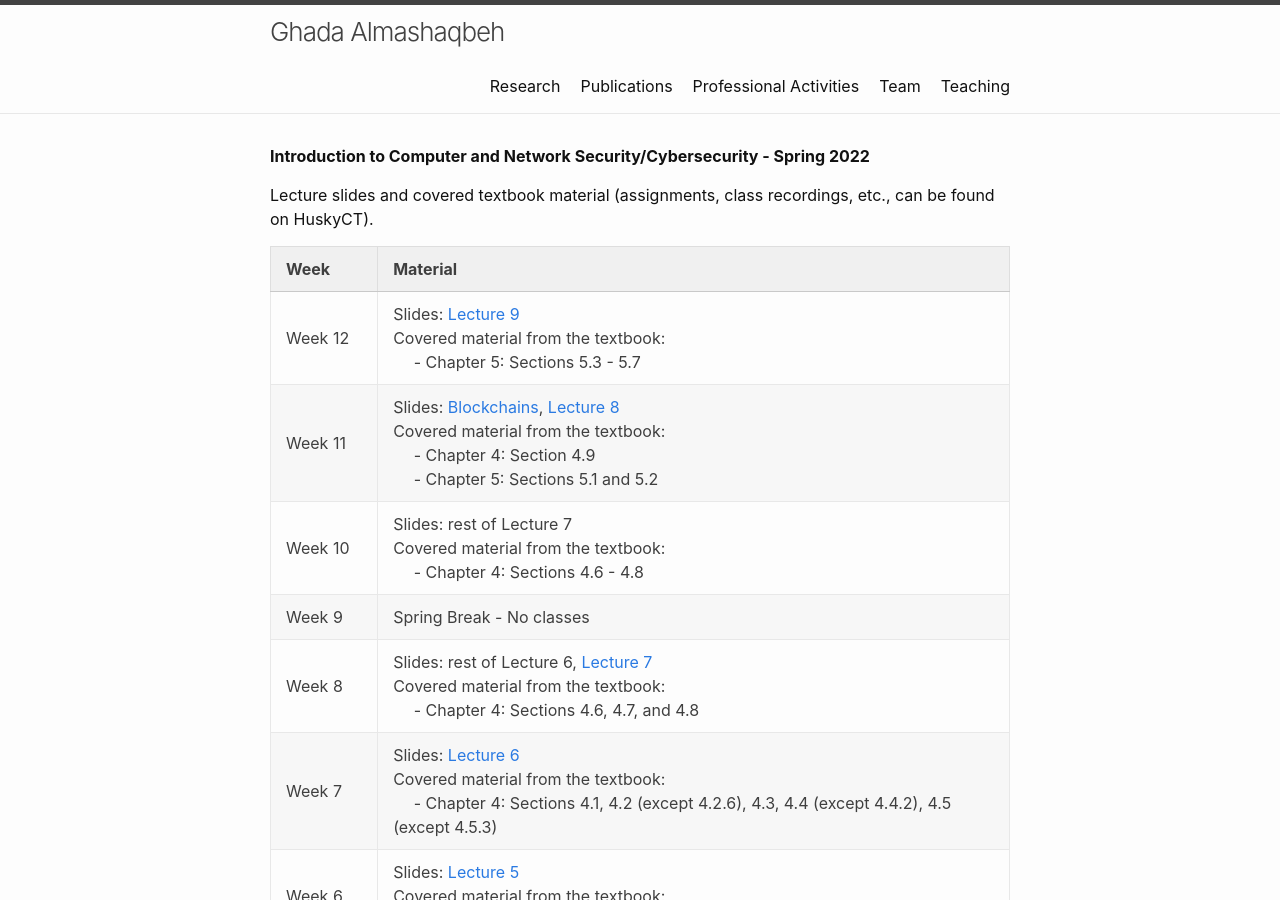
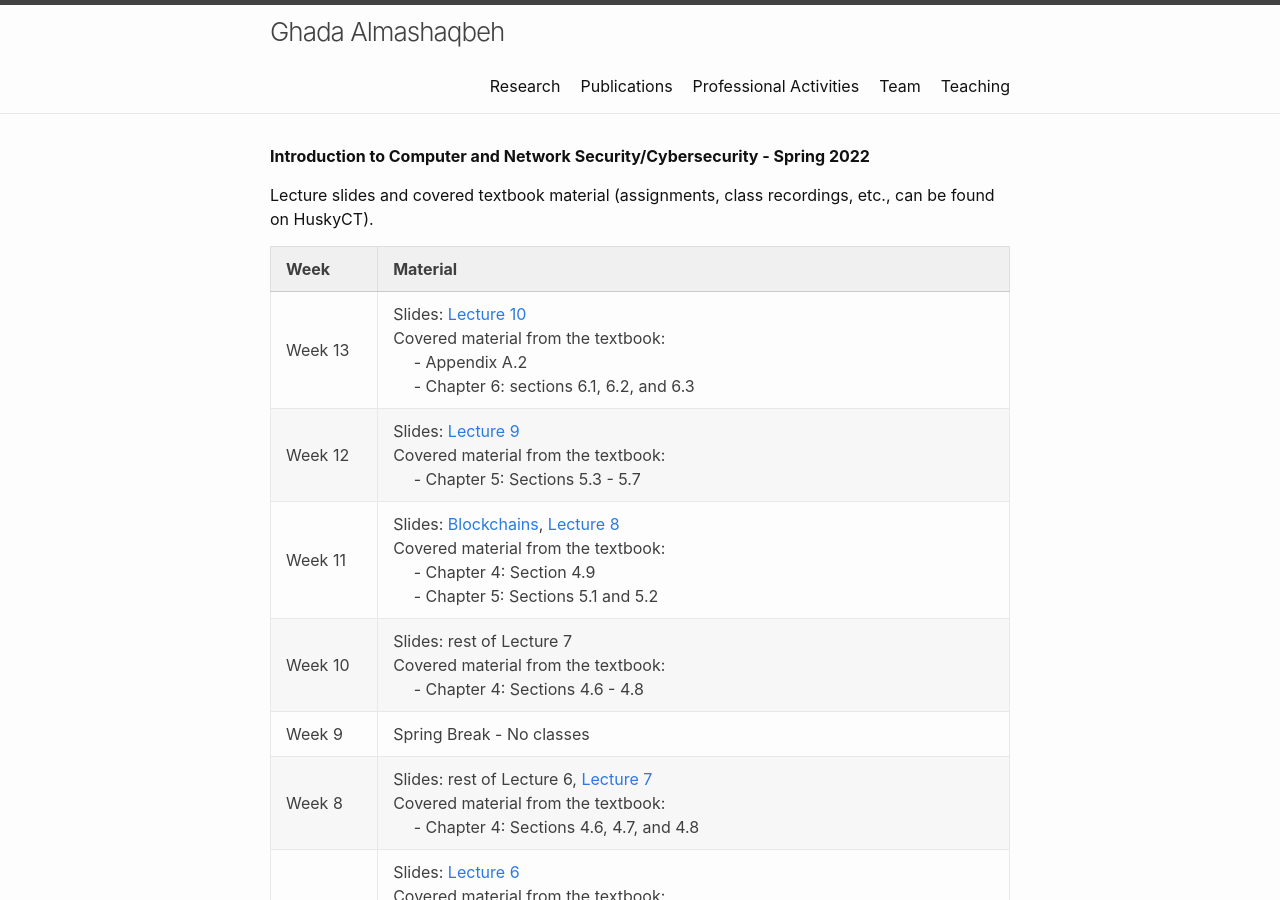
Before and after one commit to GhadaAlmashaqbeh/GhadaAlmashaqbeh.github.io, a Jekyll site: the page built from courses/cse3400-s2022/index.md, in a window 1280 px wide and 900 px high. Built offline with Jekyll 4.4.1, drawn with Linux system fonts in a browser that asks for light colours.

Commit message:
add lec 10

```diff
--- a/courses/cse3400-s2022/index.md
+++ b/courses/cse3400-s2022/index.md
@@ -8,6 +8,7 @@ Lecture slides and covered textbook material (assignments, class recordings, etc
 
 | Week&emsp;&emsp;| Material           |
 |----------|--------------------|
+| Week 13 | Slides: [Lecture 10](./lecture10.pdf) <br/> Covered material from the textbook: <br/> &emsp; - Appendix A.2 <br/> &emsp; - Chapter 6: sections 6.1, 6.2, and 6.3 |
 | Week 12 | Slides: [Lecture 9](./lecture9.pdf) <br/> Covered material from the textbook: <br/> &emsp; - Chapter 5: Sections 5.3 - 5.7 |
 | Week 11 | Slides: [Blockchains](./blockchains.pdf), [Lecture 8](./lecture8.pdf) <br/> Covered material from the textbook: <br/> &emsp; - Chapter 4: Section 4.9 <br/>&emsp; - Chapter 5: Sections 5.1 and 5.2 |
 | Week 10 | Slides: rest of Lecture 7 <br/> Covered material from the textbook: <br/> &emsp; - Chapter 4: Sections 4.6 - 4.8 |
```
Also changed, not shown: 1 other file.
